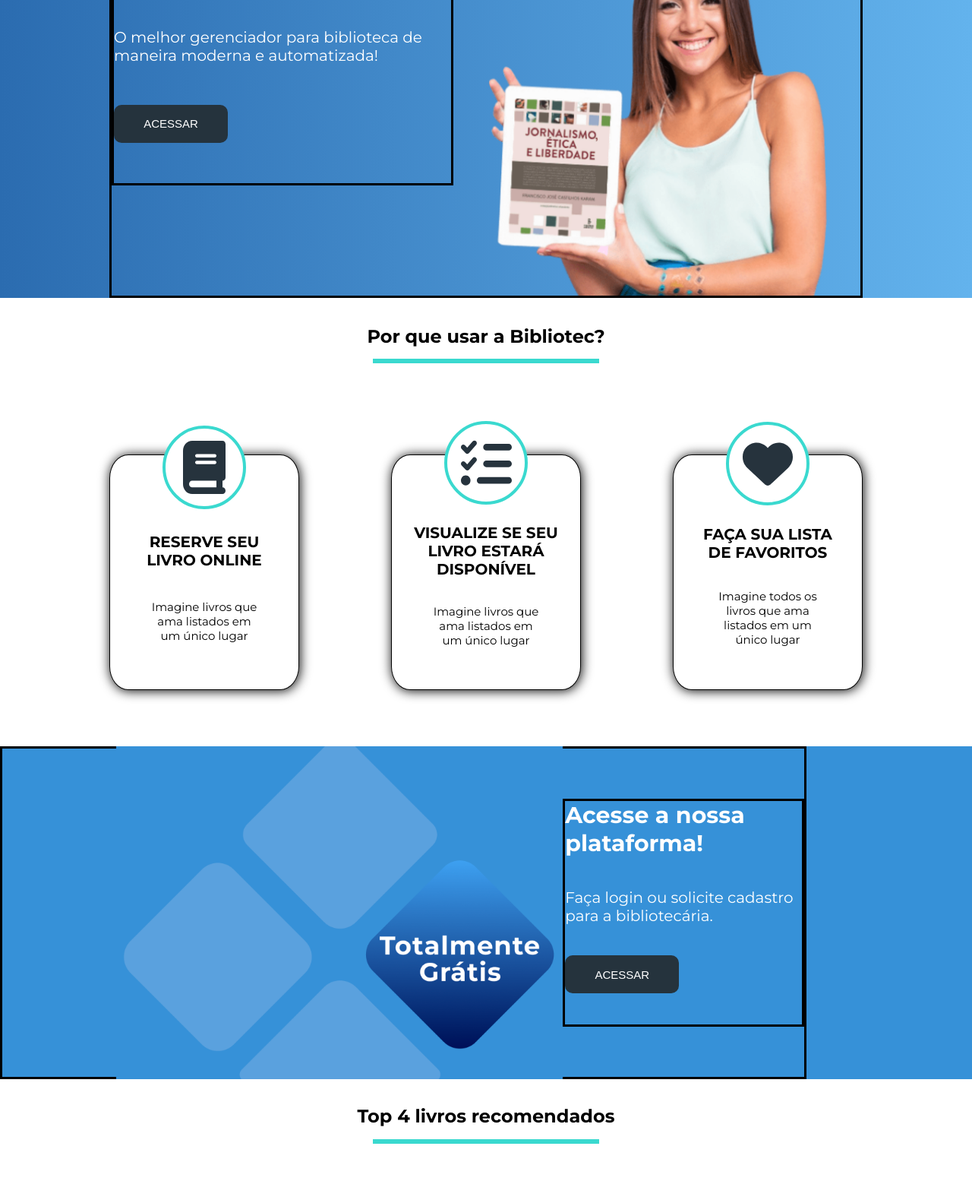
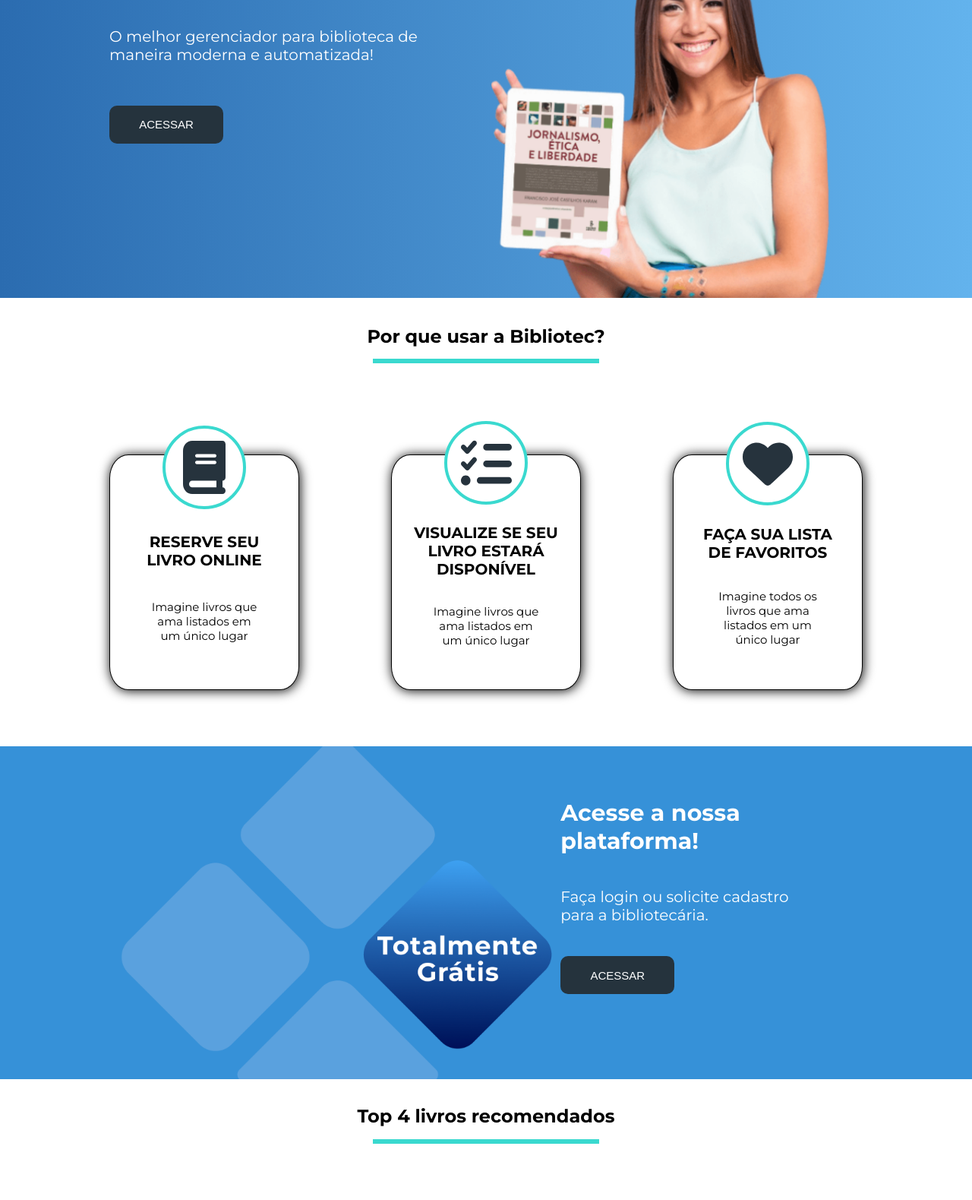
Before and after one commit to aggiers/BIBLIOTEC, a plain HTML site: page index.html in a window 1280 px wide. Shown: the part 305-1884 px from the top of the page at 76% size. Drawn offline with Linux system fonts and the light colour scheme.

Commit message:
BIBLIOTEC MENU

```diff
--- a/css/home.css
+++ b/css/home.css
@@ -63,7 +63,6 @@ header nav a {
 .banner-flex {
     display: flex;
     justify-content: space-between;
-    border: 3px solid black;
     align-items: center;
     height: 100%;
 
@@ -73,7 +72,6 @@ header nav a {
     width: 450px;
     height: 300px;
     display: flex;
-    border: 3px solid black;
     justify-content: space-between;
     flex-wrap: wrap;
     /* align-items: center; */
@@ -129,7 +127,6 @@ h1 {
     width: 83%;
     display: flex;
     justify-content: space-between;
-    border: 3px solid black;
     align-items: center;
     height: 100%;
 
@@ -139,7 +136,6 @@ h1 {
     width: 450px;
     height: 300px;
     display: flex;
-    border: 3px solid black;
     justify-content: space-between;
     flex-wrap: wrap;
     /* align-items: center; */
```
